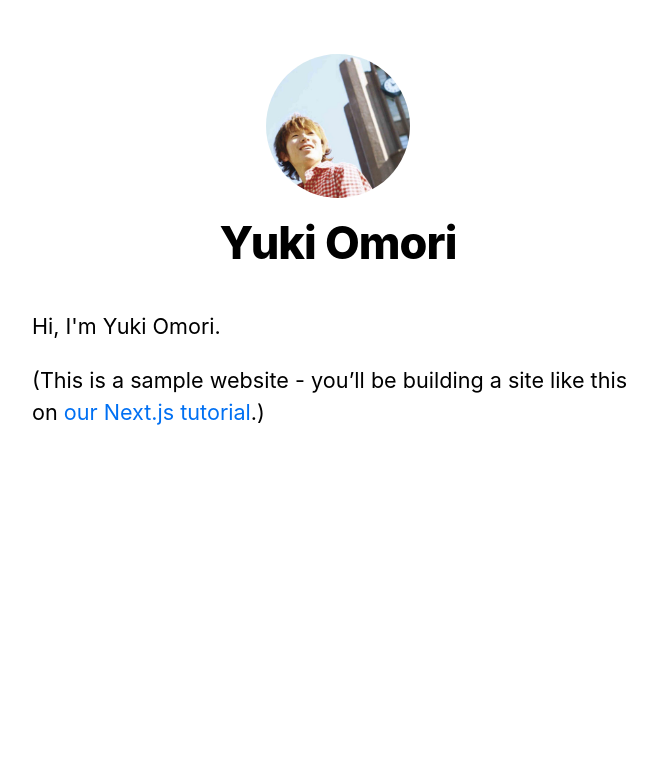
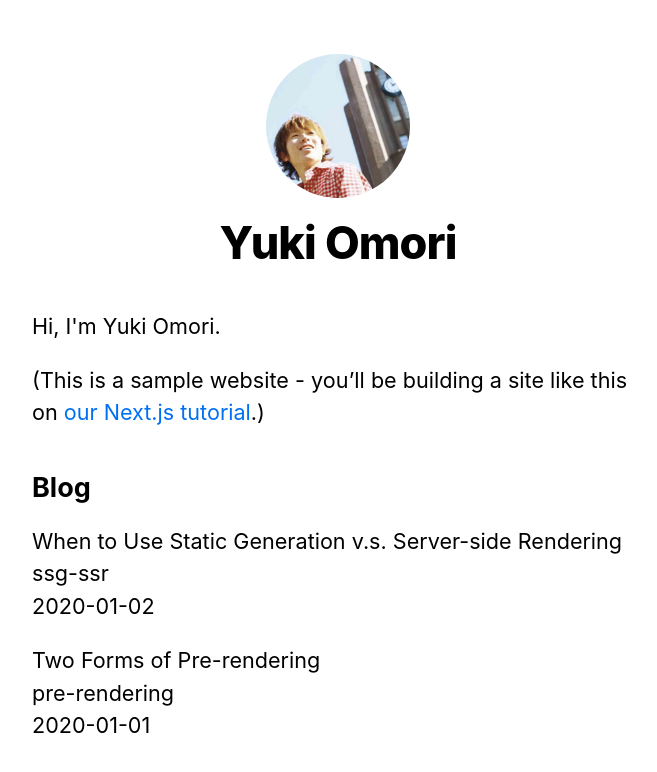
Before and after one commit to YukiOmori/nextjs-blog, a Next.js app: page / in a window 1280 px wide. Shown: the top 772 px of the page, without its empty margins (302-959 px from the left). Built offline with nearby package versions, Linux system fonts and the light colour scheme.

Commit message:
feat: Add getStaticProps

```diff
--- /dev/null
+++ b/lib/posts.js
@@ -0,0 +1,35 @@
+import fs from 'fs'
+import path from 'path'
+import matter from 'gray-matter'
+
+const postsDirectory = path.join(process.cwd(), 'posts')
+
+export function getSortedPostsData() {
+  // Get file names under /posts
+  const fileNames = fs.readdirSync(postsDirectory)
+  const allPostsData = fileNames.map(fileName => {
+    // Remove ".md" from file name to get id
+    const id = fileName.replace(/\.md$/, '')
+
+    // Read markdown file as string
+    const fullPath = path.join(postsDirectory, fileName)
+    const fileContents = fs.readFileSync(fullPath, 'utf8')
+
+    // Use gray-matter to parse the post metadata section
+    const matterResult = matter(fileContents)
+
+    // Combine the data with the id
+    return {
+      id,
+      ...matterResult.data
+    }
+  })
+  // Sort posts by date
+  return allPostsData.sort((a, b) => {
+    if (a.date < b.date) {
+      return 1
+    } else {
+      return -1
+    }
+  })
+}
--- a/pages/index.js
+++ b/pages/index.js
@@ -1,8 +1,9 @@
 import Head from 'next/head'
 import Layout, { siteTitle } from '../components/layout'
+import { getSortedPostsData } from '../lib/posts'
 import utilStyles from '../styles/utils.module.css'
 
-export default function Home() {
+export default function Home({ allPostsData }) {
   return (
     <Layout home>
       <Head>
@@ -15,6 +16,30 @@
           <a href="https://nextjs.org/learn">our Next.js tutorial</a>.)
         </p>
       </section>
+
+      <section className={`${utilStyles.headingMd} ${utilStyles.padding1px}`}>
+        <h2 className={utilStyles.headingLg}>Blog</h2>
+        <ul className={utilStyles.list}>
+          {allPostsData.map(({ id, date, title }) => (
+            <li className={utilStyles.listItem} key={id}>
+              {title}
+              <br />
+              {id}
+              <br />
+              {date}
+            </li>
+          ))}
+        </ul>
+      </section>
     </Layout>
   )
 }
+
+export async function getStaticProps() {
+  const allPostsData = getSortedPostsData()
+  return {
+    props: {
+      allPostsData
+    }
+  }
+}
```
